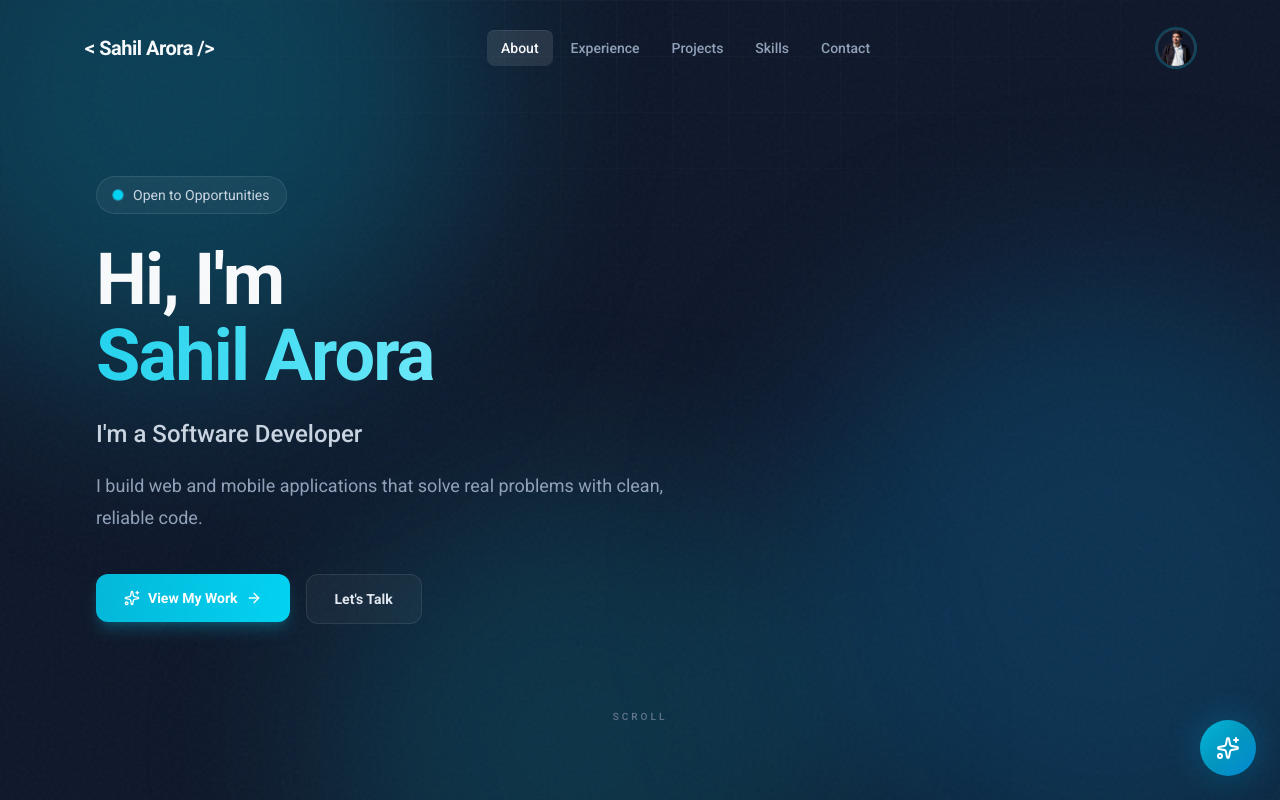
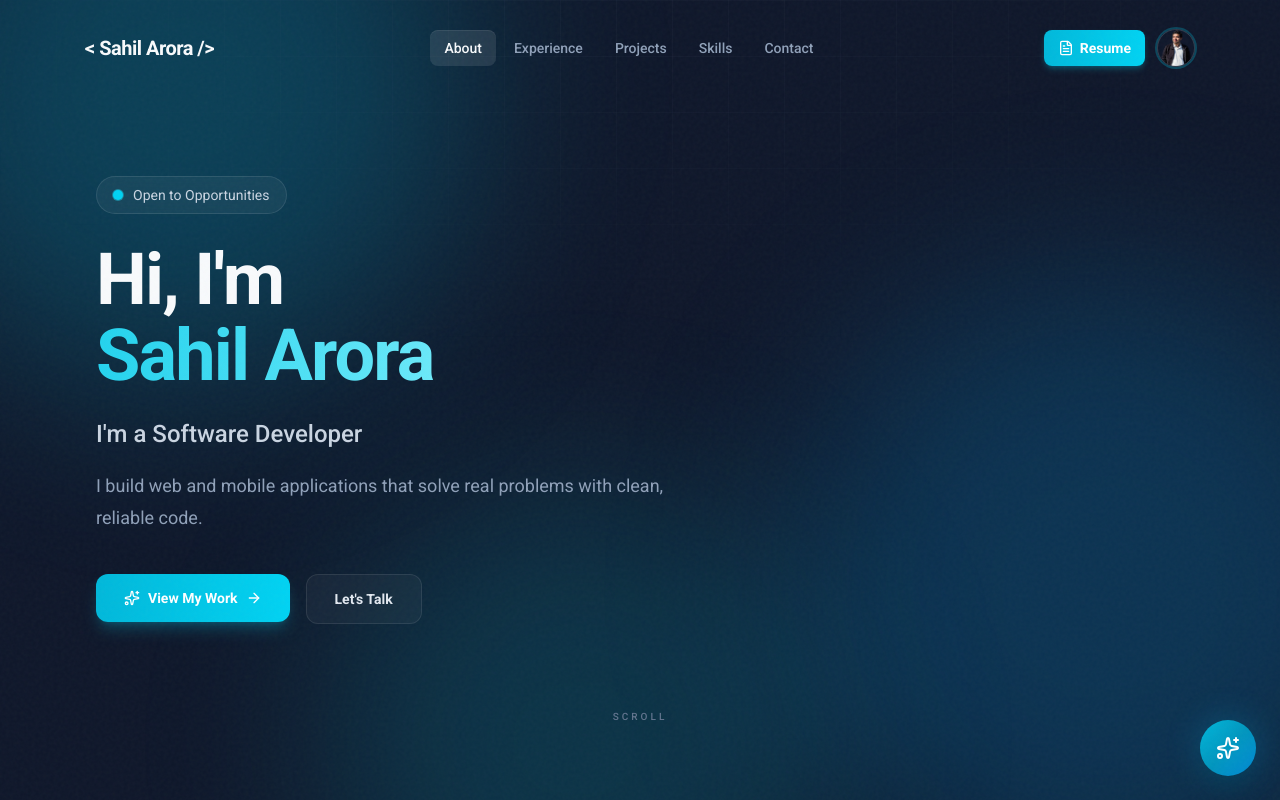
Before and after one commit to SahilAroraYT/portfolio, a Next.js app: page / in a window 1280 px wide. Shown: the top 800 px of the page. Built offline with nearby package versions, Linux system fonts and the light colour scheme.

Commit message:
added resume button

```diff
--- a/components/Header.tsx
+++ b/components/Header.tsx
@@ -2,7 +2,7 @@
 
 import { useEffect, useState } from "react";
 import Image from "next/image";
-import { Menu, X } from "lucide-react";
+import { FileText, Menu, X } from "lucide-react";
 import { profile } from "@/lib/profile-data";
 
 const navItems = [
@@ -78,6 +78,15 @@ export default function Header() {
         </div>
 
         <div className="flex items-center gap-3">
+          <a
+            href={profile.resume}
+            target="_blank"
+            rel="noopener noreferrer"
+            className="inline-flex h-9 items-center gap-1.5 rounded-lg bg-gradient-to-r from-cyan-500 to-cyan-400 px-3.5 text-sm font-semibold text-white shadow-md shadow-cyan-500/25 transition-all duration-200 hover:brightness-110"
+          >
+            <FileText className="h-4 w-4" />
+            Resume
+          </a>
           <Image
             src={profile.avatar}
             alt={`${profile.name} profile photo`}
--- a/lib/profile-data.ts
+++ b/lib/profile-data.ts
@@ -46,6 +46,7 @@ export type ProfileData = {
     instagram: string;
     email: string;
   };
+  resume: string;
   education: EducationEntry[];
   experience: ExperienceEntry[];
   projects: ProjectEntry[];
@@ -80,6 +81,8 @@ export const profile: ProfileData = {
     email: "sahilarorapersonal2003@gmail.com",
     instagram: "https://www.instagram.com/sahilarorayt"
   },
+
+  resume: "https://drive.google.com/file/d/1rV1C6WtkS0vv4OJS2GeBF-s5FBvBEzr-/view",
 
   education: [
     {
```
